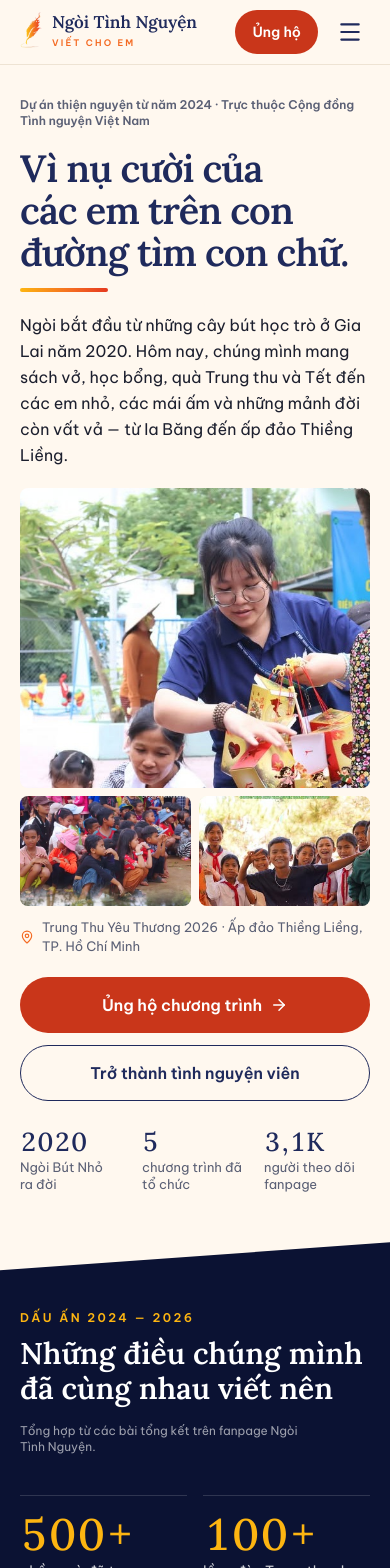
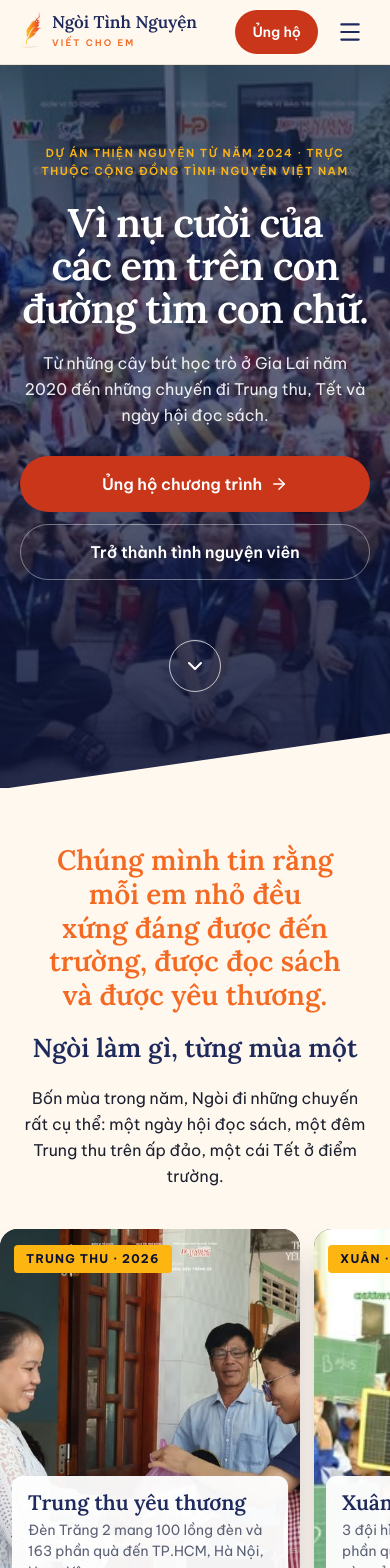
Before and after one commit to Duke0503/ngoitinhnguyen, a Next.js app in the folder web/: page / in a window 390 px wide. Shown: the top 1568 px of the page. Built offline with nearby package versions, Linux system fonts and the light colour scheme.

Commit message:
Home: follow design v5 — centred full-bleed hero, light counters, newsletter band; front-page news kept; mobile in sync
Co-Authored-By: Claude Sonnet 5.5 <noreply@anthropic.com>

```diff
--- a/web/src/app/(site)/page.tsx
+++ b/web/src/app/(site)/page.tsx
@@ -1,26 +1,15 @@
-import { routes } from "@/shared/config/routes"
-import Link from "next/link"
-
 import { campaignQueries, CurrentCampaign, ImpactBand, ProgrammeCards } from "@/modules/campaigns"
 import { NewsSection, postQueries } from "@/modules/content"
 import { FundProgress, fundraisingQueries } from "@/modules/fundraising"
-import { HomeHero, organisationQueries, WaysToHelp } from "@/modules/organisation"
-import { RecruitmentBand, recruitmentQueries } from "@/modules/recruitment"
-import { PartnerStrip, sponsorshipQueries } from "@/modules/sponsorship"
-import { donateHref } from "@/shared/config/site"
-import { CtaBand } from "@/shared/layout/cta-band"
-import { Button } from "@/shared/ui/button"
-import { TextLink } from "@/shared/ui/text-link"
+import { HomeHero, NewsletterBand, organisationQueries, WaysToHelp } from "@/modules/organisation"
 
 // Home composes the bounded contexts; each section's data comes from its own module.
-// Order: hero → proof → partners → live campaign → programmes → ways to help → stories → recruitment → closing ask (design v3).
+// Order follows design v5: hero → programmes → proof → live campaign → ways to help → stories → newsletter.
 export default async function HomePage() {
-  const [profile, impact, current, partners, round, posts] = await Promise.all([
+  const [profile, impact, current, posts] = await Promise.all([
     organisationQueries.profile(),
     campaignQueries.impact(),
     campaignQueries.current(),
-    sponsorshipQueries.featuredPartners(6),
-    recruitmentQueries.highlightedRound(),
     postQueries.featured(3),
   ])
   const progress = current ? await fundraisingQueries.progressFor(current.code) : null
@@ -29,32 +18,17 @@ export default async function HomePage() {
   return (
     <>
       <HomeHero profile={profile} campaignCount={impact.campaigns} />
+      <ProgrammeCards />
       <ImpactBand impact={impact} termMembers={{ count: term.memberCount, label: `thành viên nhiệm kỳ ${term.label}` }} />
-      <PartnerStrip partners={partners} />
       {current && (
         <CurrentCampaign
           campaign={current}
           fundraising={progress && <FundProgress progress={progress} campaignTitle={current.title} />}
         />
       )}
-      <ProgrammeCards />
       <WaysToHelp />
       <NewsSection posts={posts} />
-      <RecruitmentBand round={round} departments={term.departments.map((d) => d.name)} theme={term.theme} slogan={term.slogan} />
-      <CtaBand
-        eyebrow="Viết tiếp cùng Ngòi"
-        title="Mỗi đóng góp nhỏ đều viết tiếp một câu chuyện cho các em."
-        actions={
-          <>
-            <Button asChild size="lg">
-              <Link href={donateHref}>Ủng hộ chương trình</Link>
-            </Button>
-            <TextLink href={routes.recruitment} icon="none" underline className="max-md:self-center">
-              Trở thành tình nguyện viên
-            </TextLink>
-          </>
-        }
-      />
+      <NewsletterBand email={profile.contact.email} />
     </>
   )
 }
--- a/web/src/modules/campaigns/presentation/impact-band.tsx
+++ b/web/src/modules/campaigns/presentation/impact-band.tsx
@@ -1,7 +1,10 @@
+import Link from "next/link"
+
+import { donateHref } from "@/shared/config/site"
 import { Section } from "@/shared/layout/section"
+import { Button } from "@/shared/ui/button"
 import { CountUp } from "@/shared/ui/count-up"
 import { SectionHeading } from "@/shared/ui/section-heading"
-import { Stat } from "@/shared/ui/stat"
 
 import { formatImpact, type ImpactSummary } from "../domain/campaign"
 
@@ -11,9 +14,10 @@ type ImpactBandProps = {
   termMembers?: { count: number; label: string }
 }
 
+/** Centred counters on white, then the ask: proof first, action right after. */
 function ImpactBand({ impact, termMembers }: ImpactBandProps) {
   const stats = [
-    { value: formatImpact(impact.gifts), label: "phần quà đã trao tận tay" },
+    { value: formatImpact(impact.gifts), label: "phần quà trao tận tay" },
     { value: formatImpact(impact.lanterns), label: "lồng đèn Trung thu cho ấp đảo" },
     { value: formatImpact(impact.scholarships), label: "suất học bổng Ngòi Bút Nhỏ & Hoa Hướng Dương" },
     { value: String(impact.provinces), label: "tỉnh, thành phố có địa bàn" },
@@ -21,39 +25,27 @@ function ImpactBand({ impact, termMembers }: ImpactBandProps) {
   ]
 
   return (
-    <Section
-      tone="night"
-      spacing="md"
-      aria-labelledby="impact-title"
-      className="[--slant:clamp(28px,4.5vw,64px)] pt-[calc(var(--slant)+40px)] [clip-path:polygon(0_var(--slant),100%_0,100%_100%,0_100%)] md:pt-[calc(var(--slant)+72px)]"
-      containerClassName="flex flex-col gap-10 md:gap-14">
-      <div className="flex flex-col gap-4 md:flex-row md:items-end md:justify-between">
-        <SectionHeading
-          id="impact-title"
-          tone="dark"
-          eyebrow="Dấu ấn 2024 — 2026"
-          title="Những điều chúng mình đã cùng nhau viết nên"
-          className="max-w-[640px]"
-        />
-        <p className="max-w-[300px] text-xs text-white/60 md:text-sm">Tổng hợp từ các bài tổng kết trên fanpage Ngòi Tình Nguyện.</p>
-      </div>
-      <dl className="grid grid-cols-2 gap-x-4 gap-y-6 md:grid-cols-5 md:gap-0">
+    <Section tone="white" spacing="lg" aria-labelledby="impact-title" containerClassName="flex flex-col items-center gap-10 md:gap-14">
+      <SectionHeading
+        id="impact-title"
+        eyebrow="Dấu ấn 2024 — 2026"
+        title="Những điều chúng mình đã cùng nhau viết nên"
+        description="Mỗi con số được cộng từ kết quả các chương trình đã tổng kết trên fanpage."
+        className="max-w-[820px] items-center text-center"
+      />
+      <dl className="grid w-full grid-cols-2 gap-x-4 gap-y-10 md:grid-cols-5 md:gap-6">
         {stats.map((s, i) => (
-          <div key={s.label} className={i === stats.length - 1 && stats.length % 2 === 1 ? "col-span-2 md:col-span-1" : undefined}>
-            <dt className="sr-only">{s.label}</dt>
-            <dd>
-              <Stat
-                size="lg"
-                tone="dark"
-                divider={i === 0 ? "none" : "responsive"}
-                value={<CountUp value={s.value} />}
-                label={s.label}
-                className={i === 0 ? "max-md:border-t max-md:border-white/15 max-md:pt-4 md:pr-7" : "md:px-7"}
-              />
+          <div key={s.label} className={`flex flex-col items-center gap-3 text-center ${i === stats.length - 1 && stats.length % 2 === 1 ? "col-span-2 md:col-span-1" : ""}`}>
+            <dd className="order-1 font-head text-[48px] leading-none font-medium text-flame-orange tabular-nums md:text-[64px]">
+              <CountUp value={s.value} />
             </dd>
+            <dt className="order-2 max-w-[22ch] text-[15px] leading-snug font-semibold text-ink md:text-base">{s.label}</dt>
           </div>
         ))}
       </dl>
+      <Button asChild size="lg">
+        <Link href={donateHref}>Ủng hộ ngay</Link>
+      </Button>
     </Section>
   )
 }
--- a/web/src/modules/campaigns/presentation/programme-cards.tsx
+++ b/web/src/modules/campaigns/presentation/programme-cards.tsx
@@ -5,7 +5,6 @@ import { ArrowRight } from "lucide-react"
 import { routes } from "@/shared/config/routes"
 import { Section } from "@/shared/layout/section"
 import { Button } from "@/shared/ui/button"
-import { Eyebrow } from "@/shared/ui/eyebrow"
 import { SnapRow } from "@/shared/ui/snap-row"
 
 import { seriesLabel, type CampaignSeries } from "../domain/campaign"
@@ -48,20 +47,16 @@ const programmes: Programme[] = [
 function ProgrammeCards() {
   return (
     <Section tone="paper" spacing="lg" aria-labelledby="programmes-title" containerClassName="flex flex-col gap-10 md:gap-16">
-      <div className="grid gap-8 md:grid-cols-[1fr_340px] md:items-end md:gap-24">
-        <div className="flex flex-col gap-4 md:gap-5">
-          <Eyebrow tone="cta">Ngòi làm gì</Eyebrow>
-          <h2 id="programmes-title" className="font-head text-[30px] leading-[1.2] font-semibold text-balance text-navy md:text-[44px] md:leading-[1.18]">
-            Mỗi em nhỏ đều xứng đáng được đến trường, được đọc sách và được yêu thương.
-          </h2>
-          <p className="max-w-[62ch] text-base leading-relaxed text-muted-ink md:text-[17px]">
-            Bốn mùa trong năm, Ngòi đi những chuyến rất cụ thể: một ngày hội đọc sách, một đêm Trung thu trên ấp đảo, một cái Tết ở điểm trường.
-          </p>
-        </div>
-        <figure className="border-l-[3px] border-flame-orange pl-4 md:pl-7">
-          <blockquote className="font-head text-[19px] leading-snug font-medium text-navy italic md:text-[26px]">“Vì nụ cười của em trên con đường tìm con chữ.”</blockquote>
-          <figcaption className="mt-2 text-[13px] text-muted-ink">Giới thiệu logo · 12.08.2024</figcaption>
-        </figure>
+      <div className="mx-auto flex max-w-[980px] flex-col items-center gap-5 text-center md:gap-7">
+        <h2 className="font-head text-[28px] leading-[1.2] font-semibold text-balance text-flame-orange md:text-[46px]">
+          Chúng mình tin rằng mỗi em nhỏ đều xứng đáng được đến trường, được đọc sách và được yêu thương.
+        </h2>
+        <p id="programmes-title" className="font-head text-[26px] leading-tight font-semibold text-navy md:text-[38px]">
+          Ngòi làm gì, từng mùa một
+        </p>
+        <p className="max-w-[62ch] text-base leading-relaxed text-ink md:text-lg">
+          Bốn mùa trong năm, Ngòi đi những chuyến rất cụ thể: một ngày hội đọc sách, một đêm Trung thu trên ấp đảo, một cái Tết ở điểm trường.
+        </p>
       </div>
 
       <SnapRow aria-label="Các dòng chương trình" gridClassName="md:grid md:grid-cols-2 md:gap-x-8 md:gap-y-10">
@@ -82,7 +77,7 @@ function ProgrammeCards() {
       </SnapRow>
 
       <div className="flex justify-center">
-        <Button asChild size="lg" className="bg-navy hover:bg-night max-sm:w-full">
+        <Button asChild size="lg" variant="gold" className="max-sm:w-full">
           <Link href={routes.campaigns}>
             Xem tất cả chương trình
             <ArrowRight aria-hidden />
--- a/web/src/modules/content/presentation/news-section.tsx
+++ b/web/src/modules/content/presentation/news-section.tsx
@@ -17,7 +17,7 @@ function NewsSection({ posts }: { posts: Post[] }) {
   if (!lead) return null
 
   return (
-    <Section spacing="lg" aria-labelledby="news-title" containerClassName="flex flex-col gap-8 md:gap-12">
+    <Section tone="white" spacing="lg" aria-labelledby="news-title" containerClassName="flex flex-col gap-8 md:gap-12">
       <div className="flex items-end justify-between gap-6">
         <div className="flex flex-col gap-3">
           <Eyebrow tone="cta">Mới đăng trên fanpage</Eyebrow>
--- a/web/src/modules/organisation/index.ts
+++ b/web/src/modules/organisation/index.ts
@@ -13,3 +13,4 @@ export { Mission } from "./presentation/mission"
 export { WhoWeHelp } from "./presentation/who-we-help"
 export { HomeHero } from "./presentation/home-hero"
 export { WaysToHelp } from "./presentation/ways-to-help"
+export { NewsletterBand } from "./presentation/newsletter-band"
--- a/web/src/modules/organisation/presentation/home-hero.tsx
+++ b/web/src/modules/organisation/presentation/home-hero.tsx
@@ -1,103 +1,58 @@
 import { routes } from "@/shared/config/routes"
 import Image from "next/image"
 import Link from "next/link"
-import { ArrowRight, MapPin } from "lucide-react"
+import { ArrowRight, ChevronDown } from "lucide-react"
 
 import { donateHref } from "@/shared/config/site"
-import { Section } from "@/shared/layout/section"
 import { Button } from "@/shared/ui/button"
 import { Eyebrow } from "@/shared/ui/eyebrow"
-import { FlameRule } from "@/shared/ui/flame-rule"
-import { Stat } from "@/shared/ui/stat"
 
 import type { OrganisationProfile } from "../domain/organisation"
 
 type HomeHeroProps = {
   profile: OrganisationProfile
-  /** Campaign count comes from the Campaigns context; the page passes it in. */
+  /** Kept for the page contract: the campaign count lives in the impact band below. */
   campaignCount: number
 }
 
-const photos = {
-  main: { src: "/images/photos/ttyt26-lantern-gift.jpg", alt: "Tình nguyện viên trao lồng đèn Trung thu cho các em ở ấp đảo Thiềng Liềng" },
-  top: { src: "/images/photos/ttyt25-gialai-children.jpg", alt: "Các em nhỏ ở xã Ia Băng, Gia Lai" },
-  bottom: { src: "/images/photos/xyt26-gialai-children.jpg", alt: "Học sinh Gia Lai trong chương trình Xuân Yêu Thương" },
-}
+const photo = { src: "/images/photos2/ttyt26-group-kids.jpg", alt: "Tình nguyện viên Ngòi cùng các em nhỏ và những chiếc lồng đèn Trung thu" }
 
-function HomeHero({ profile, campaignCount }: HomeHeroProps) {
+/** Full-width photo, one centred headline, one ask. The wash keeps white text readable over a busy crowd. */
+function HomeHero({ profile }: HomeHeroProps) {
   return (
-    <Section spacing="none" className="pt-8 pb-12 md:pt-16 md:pb-[88px]" containerClassName="grid gap-8 md:grid-cols-[minmax(0,560px)_1fr] md:items-center md:gap-16">
-      <div className="flex flex-col gap-5 md:gap-7">
-        <Eyebrow marker="dash" tone="muted" className="tracking-normal normal-case max-md:[&>span]:hidden">
+    <section className="relative isolate overflow-hidden bg-night text-white" aria-labelledby="home-title">
+      <Image src={photo.src} alt={photo.alt} fill preload sizes="100vw" className="hero-settle -z-20 object-cover object-[50%_30%]" />
+      <div aria-hidden className="absolute inset-0 -z-10 bg-night/65" />
+      <div aria-hidden className="absolute inset-x-0 bottom-0 -z-10 h-1/2 bg-gradient-to-b from-transparent to-night/70" />
+
+      <div className="mx-auto flex min-h-[640px] w-full max-w-[1100px] flex-col items-center justify-center gap-5 px-5 pt-20 pb-52 text-center md:min-h-[760px] md:gap-6 md:px-10 md:pt-24 md:pb-44">
+        <Eyebrow tone="gold" className="justify-center text-[11px] leading-relaxed tracking-[0.14em] md:text-[13px] md:tracking-[0.16em]">
           Dự án thiện nguyện từ năm {profile.volunteerSince} · {profile.affiliation}
         </Eyebrow>
-        <div className="flex flex-col gap-3.5">
-          <h1 className="font-head text-[38px] leading-[1.1] font-semibold tracking-tight text-balance text-navy md:text-hero">
-            Vì nụ cười của các em trên con đường tìm con chữ.
-          </h1>
-          <FlameRule />
-        </div>
-        <p className="text-base leading-relaxed text-ink md:text-lede">
-          Ngòi bắt đầu từ những cây bút học trò ở Gia Lai năm {profile.foundedYear}. Hôm nay, chúng mình mang sách vở, học bổng, quà
-          Trung thu và Tết đến các em nhỏ, các mái ấm và những mảnh đời còn vất vả — từ Ia Băng đến ấp đảo Thiềng Liềng.
+        <h1 id="home-title" className="max-w-[16ch] font-head text-[40px] leading-[1.08] font-semibold tracking-tight text-balance md:max-w-[1000px] md:text-[72px]">
+          Vì nụ cười của các em trên con đường tìm con chữ.
+        </h1>
+        <p className="max-w-[720px] text-base leading-relaxed text-white/90 md:text-xl">
+          Từ những cây bút học trò ở Gia Lai năm {profile.foundedYear} đến những chuyến đi Trung thu, Tết và ngày hội đọc sách.
         </p>
-
-        {/* Mobile: photos sit between the story and the actions (as in the mobile design). */}
-        <HeroPhotos className="md:hidden" />
-
-        <div className="flex flex-col gap-3 sm:flex-row sm:items-center sm:gap-3.5">
+        <div className="mt-2 flex w-full flex-col items-center gap-3 sm:w-auto sm:flex-row sm:gap-4">
           <Button asChild size="lg" className="max-sm:w-full">
             <Link href={donateHref}>
               Ủng hộ chương trình
               <ArrowRight aria-hidden />
             </Link>
           </Button>
-          <Button asChild size="lg" variant="outline" className="max-sm:w-full">
+          <Button asChild size="lg" variant="outline-light" className="max-sm:w-full">
             <Link href={routes.recruitment}>Trở thành tình nguyện viên</Link>
           </Button>
         </div>
-        <dl className="grid grid-cols-3 gap-4 pt-2 md:flex md:gap-7">
-          {[
-            { value: String(profile.foundedYear), label: "Ngòi Bút Nhỏ ra đời" },
-            { value: String(campaignCount), label: "chương trình đã tổ chức" },
-            { value: profile.followers, label: "người theo dõi fanpage" },
-          ].map((s) => (
-            <div key={s.label}>
-              <dt className="sr-only">{s.label}</dt>
-              <dd>
-                <Stat size="md" value={s.value} label={s.label} className="[&_[data-value]]:text-[26px] md:[&_[data-value]]:text-[30px]" />
-              </dd>
-            </div>
-          ))}
-        </dl>
       </div>
 
-      <HeroPhotos className="max-md:hidden" />
-    </Section>
-  )
-}
-
-function HeroPhotos({ className }: { className?: string }) {
-  return (
-    <figure className={className}>
-      {/* Mobile: main photo + a row of two. Desktop: main photo + a column of two, offset down 40px. */}
-      <div className="flex flex-col gap-2 md:flex-row md:gap-5">
-        <div className="relative aspect-[7/6] overflow-hidden rounded-md md:aspect-auto md:h-[520px] md:flex-1">
-          <Image src={photos.main.src} alt={photos.main.alt} fill preload sizes="(min-width: 768px) 430px, 100vw" className="object-cover" />
-        </div>
-        <div className="grid grid-cols-2 gap-2 md:flex md:w-[146px] md:flex-col md:gap-5 md:pt-10">
-          {[photos.top, photos.bottom].map((p) => (
-            <div key={p.src} className="relative h-[110px] overflow-hidden rounded-md md:h-[200px]">
-              <Image src={p.src} alt={p.alt} fill sizes="(min-width: 768px) 146px, 50vw" className="object-cover" />
-            </div>
-          ))}
-        </div>
-      </div>
-      <figcaption className="mt-3 flex items-center gap-2 text-[13px] text-muted-ink">
-        <MapPin aria-hidden className="size-3.5 shrink-0 text-flame-orange" />
-        Trung Thu Yêu Thương 2026 · Ấp đảo Thiềng Liềng, TP. Hồ Chí Minh
-      </figcaption>
-    </figure>
+      <a href="#programmes-title" aria-label="Cuộn xuống" className="absolute bottom-24 left-1/2 flex size-[52px] -translate-x-1/2 items-center justify-center rounded-full border-[1.5px] border-white/70 text-white transition-colors hover:bg-white/10 md:bottom-28 md:size-[60px]">
+        <ChevronDown aria-hidden className="size-6" />
+      </a>
+      <div aria-hidden className="absolute inset-x-0 bottom-[-1px] h-14 bg-paper [clip-path:polygon(0_100%,100%_100%,100%_0)] md:h-[88px]" />
+    </section>
   )
 }
 
--- /dev/null
+++ b/web/src/modules/organisation/presentation/newsletter-band.tsx
@@ -0,0 +1,44 @@
+import { Mail } from "lucide-react"
+
+import { Button } from "@/shared/ui/button"
+
+const subject = encodeURIComponent("Đăng ký nhận tin từ Ngòi Tình Nguyện")
+const body = encodeURIComponent("Chào Ngòi, mình muốn nhận tin về các chương trình và thông báo tuyển thành viên.\n\nHọ và tên:\nEmail:")
+
+/**
+ * “Cùng Ngòi viết tiếp”: sign-up band. There is no mailing list yet, so the button opens an email to the
+ * organisers (the same way the sponsor package is requested); the band says so instead of faking a form.
+ */
+function NewsletterBand({ email }: { email: string }) {
+  return (
+    <section
+      aria-labelledby="newsletter-title"
+      className="relative w-full bg-[linear-gradient(180deg,#1f2a5c_0%,#7a2a3a_62%,#f46a22_100%)] px-5 py-[calc(var(--slant)+48px)] text-white [--slant:clamp(28px,4.5vw,72px)] [clip-path:polygon(0_var(--slant),100%_0,100%_100%,0_100%)] md:px-10 md:py-[calc(var(--slant)+88px)] xl:px-0"
+    >
+      <div className="mx-auto grid w-full max-w-[1200px] items-center gap-8 md:grid-cols-[1fr_580px] md:gap-24">
+        <div className="flex flex-col gap-4 md:gap-5">
+          <h2 id="newsletter-title" className="font-head text-[34px] leading-[1.1] font-semibold md:text-[48px]">
+            Cùng Ngòi viết tiếp
+          </h2>
+          <p className="max-w-[28ch] text-lg leading-relaxed text-white/90 md:text-xl">
+            Nhận tin mới về các chương trình, thông báo tuyển thành viên và những chuyến đi của Ngòi.
+          </p>
+        </div>
+        <div className="flex flex-col gap-4 rounded-[14px] bg-white p-7 text-ink shadow-[0_24px_48px_-16px_rgba(0,0,0,0.5)] md:p-9">
+          <p className="text-[15px] leading-relaxed">
+            Ngòi chưa có danh sách gửi tin tự động. Gửi cho chúng mình một email ngắn, ban truyền thông sẽ thêm bạn vào danh sách và chỉ dùng email để gửi tin; bạn có thể xin rút tên bất cứ lúc nào.
+          </p>
+          <Button asChild size="lg" className="w-full">
+            <a href={`mailto:${email}?subject=${subject}&body=${body}`}>
+              <Mail aria-hidden />
+              Gửi email đăng ký
+            </a>
+          </Button>
+          <p className="text-[13px] text-muted-ink">{email}</p>
+        </div>
+      </div>
+    </section>
+  )
+}
+
+export { NewsletterBand }
```
Also changed, not shown: web/public/images/photos2/ttyt26-group-kids.jpg (added).
